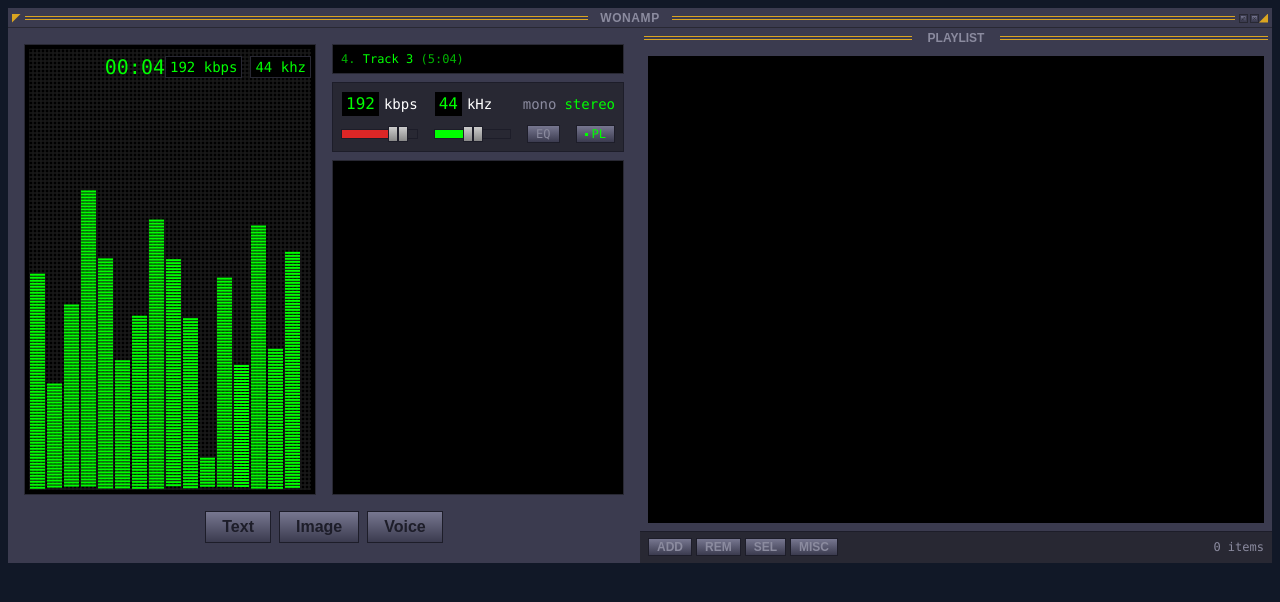
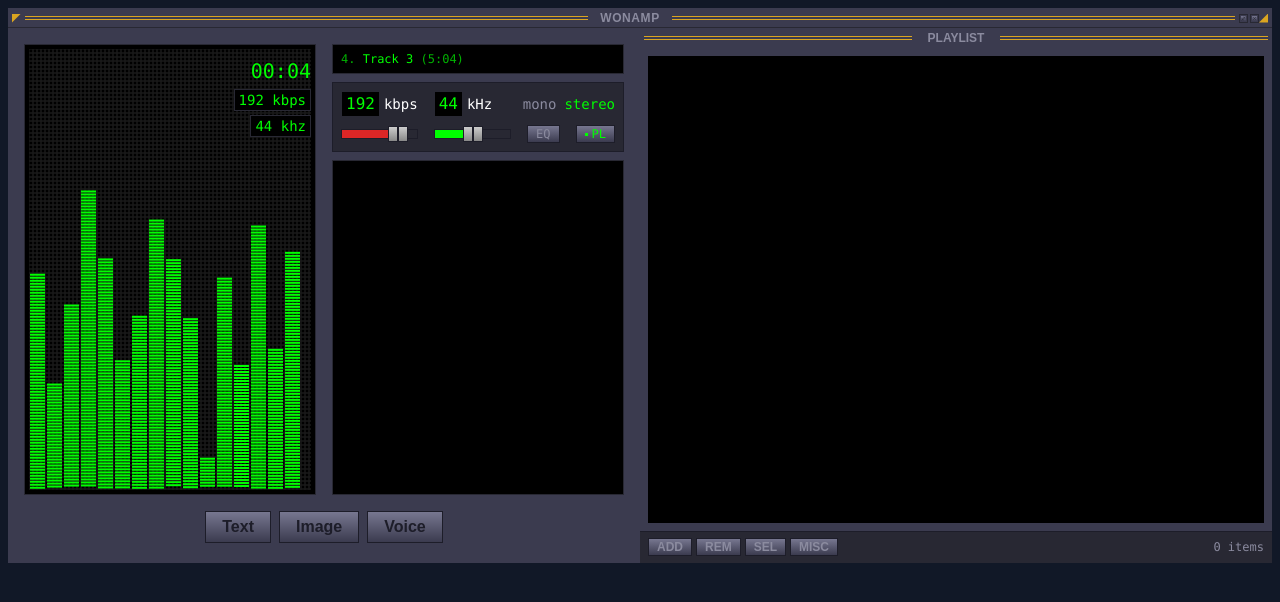
Before and after one commit to patelnav/wonamp, a Next.js app: page / in a window 1280 px wide. Shown: the top 602 px of the page. Built offline with nearby package versions, Linux system fonts and the light colour scheme.

Commit message:
Top left fix

```diff
--- a/src/components/player/track-info.tsx
+++ b/src/components/player/track-info.tsx
@@ -1,8 +1,8 @@
 export function TrackInfo() {
   return (
-    <div className="flex justify-between items-center mt-2 text-wonamp-text-green font-mono text-sm">
+    <div className="flex flex-col items-end gap-1 mt-2 text-wonamp-text-green font-mono text-sm">
       <div className="text-xl tabular-nums hidden sm:block">00:04</div>
-      <div className="flex items-center gap-2">
+      <div className="flex flex-col items-end gap-1">
         <span className="bg-black px-1 border border-wonamp-border">192 kbps</span>
         <span className="bg-black px-1 border border-wonamp-border">44 khz</span>
       </div>
```
